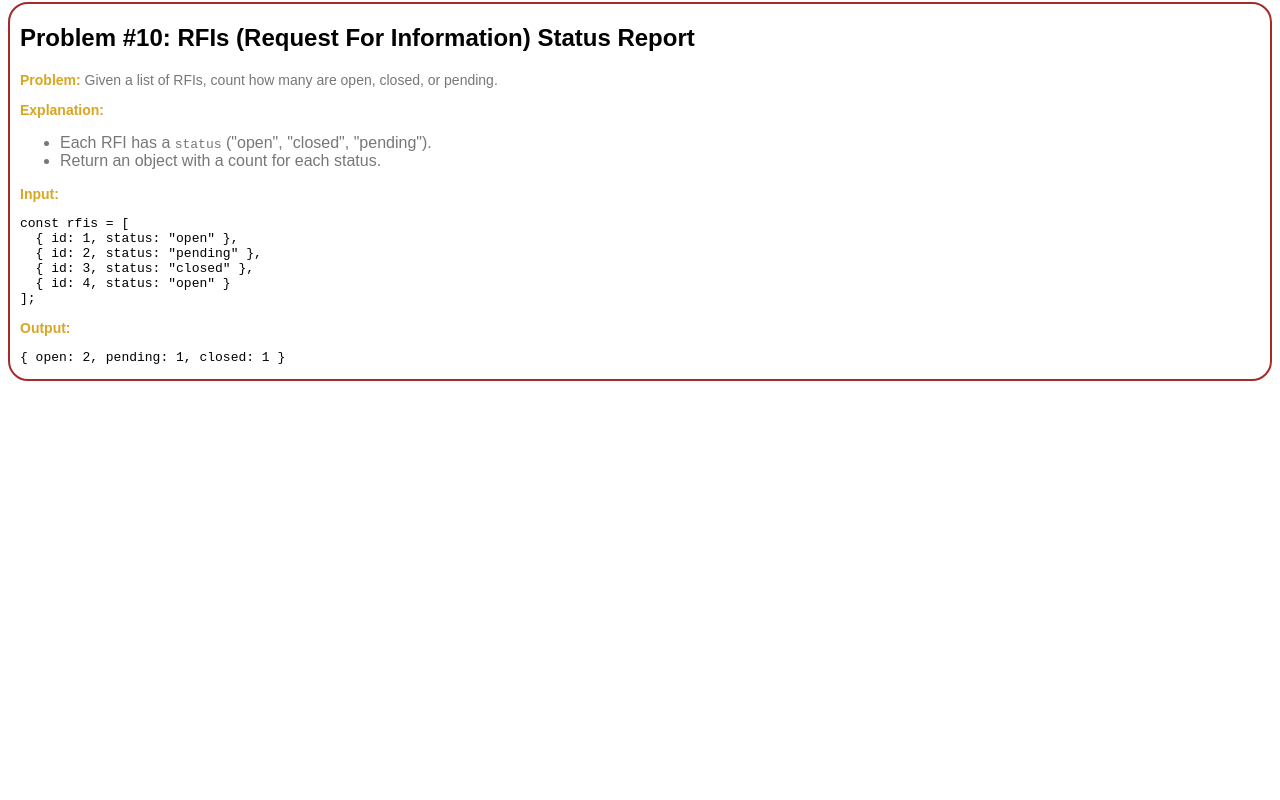
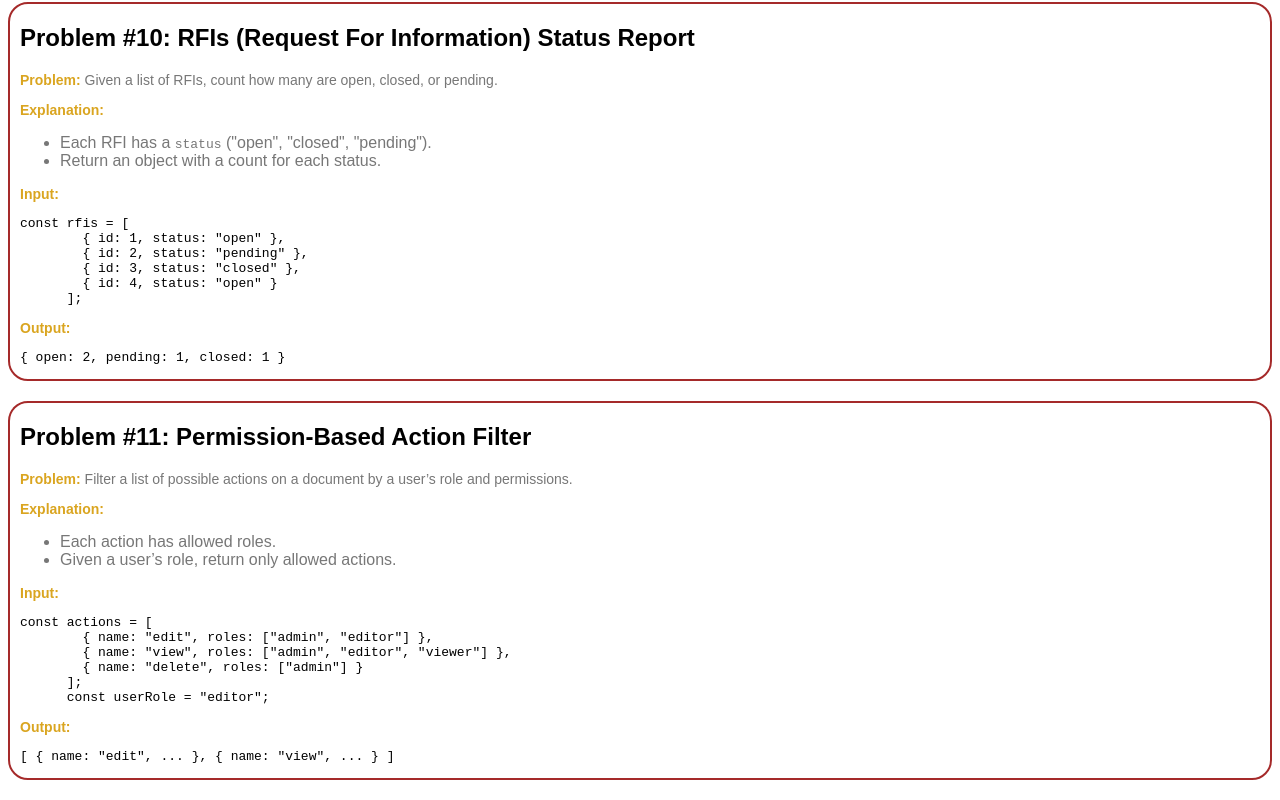
Before and after one commit to Mohamed-Elhawary/procore-coding-interview-problem-solving, a website built with Parcel: page src/index.html in a window 1280 px wide. Shown: the part 3657-4457 px from the top of the page. Before the commit the page ends 4058 px from the top, so only its background shows below. Built offline with nearby package versions, Linux system fonts and the light colour scheme.

Commit message:
Add Problem #11

```diff
--- a/src/index.html
+++ b/src/index.html
@@ -311,6 +311,35 @@ const newTasks = [
           <pre><code class="language-javascript">{ open: 2, pending: 1, closed: 1 }</code></pre>
         </p>
       </section>
+
+      <!-- Problem 11 -->
+      <section id="problem_11" class="problem">
+        <h2>Problem #11: Permission-Based Action Filter</h2>
+        <p>
+          <b>Problem:</b>
+          Filter a list of possible actions on a document by a user’s role and permissions.
+        </p>
+        <p>
+          <b>Explanation:</b>
+          <ul>
+            <li>Each action has allowed roles.</li>
+            <li>Given a user’s role, return only allowed actions.</li>
+          </ul>
+        </p>
+        <p>
+          <b>Input:</b>
+          <pre><code class="language-javascript">const actions = [
+        { name: "edit", roles: ["admin", "editor"] },
+        { name: "view", roles: ["admin", "editor", "viewer"] },
+        { name: "delete", roles: ["admin"] }
+      ];
+      const userRole = "editor";</code></pre>
+        </p>
+        <p>
+          <b>Output:</b>
+          <pre><code class="language-javascript">[ { name: "edit", ... }, { name: "view", ... } ]</code></pre>
+        </p>
+      </section>
     </div>
     <script src="./index.mjs" type="module"></script>
     <script src="./solutions/problem-1.js"></script>
@@ -323,5 +352,6 @@ const newTasks = [
     <script src="./solutions/problem-8.js"></script>
     <script src="./solutions/problem-9.js"></script>
     <script src="./solutions/problem-10.js"></script>
+    <script src="./solutions/problem-11.js"></script>
   </body>
 </html>
--- /dev/null
+++ b/src/solutions/problem-11.js
@@ -0,0 +1,15 @@
+// Problem #11 Solution: Permission-Based Action Filter
+
+function filterActions(actions, userRole) {
+  return actions.filter((action) => action.roles.includes(userRole));
+}
+
+const actions = [
+  { name: "edit", roles: ["admin", "editor"] },
+  { name: "view", roles: ["admin", "editor", "viewer"] },
+  { name: "delete", roles: ["admin"] },
+];
+
+const userRole = "editor";
+
+console.log("Problem #11 Output:", filterActions(actions, userRole)); // [ { name: "edit", ... }, { name: "view", ... } ]
```
Also changed, not shown: src/problems/problem-11.md (added, +27 -0 lines). Lines whose indentation alone changed are shown as unchanged.
